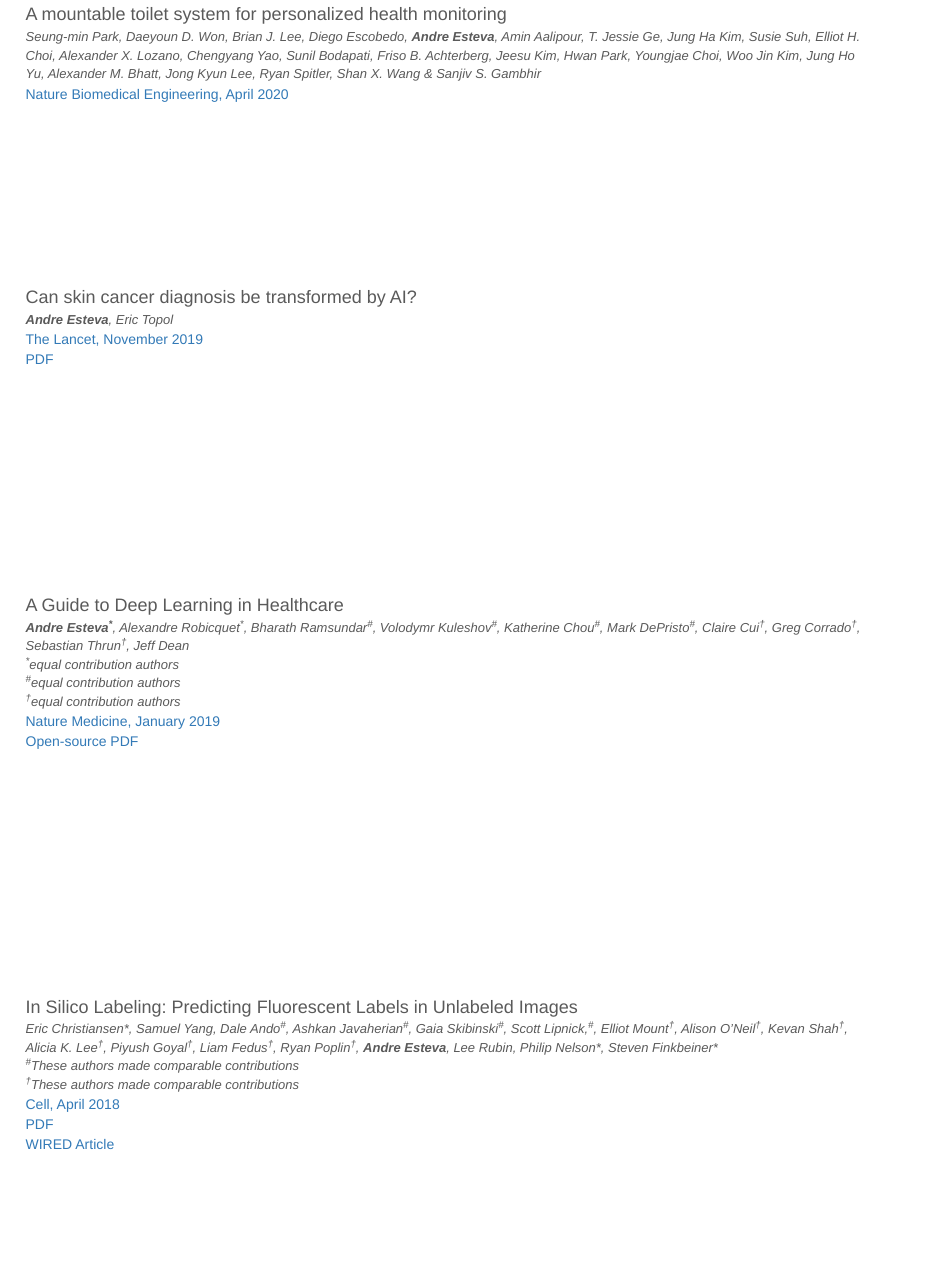
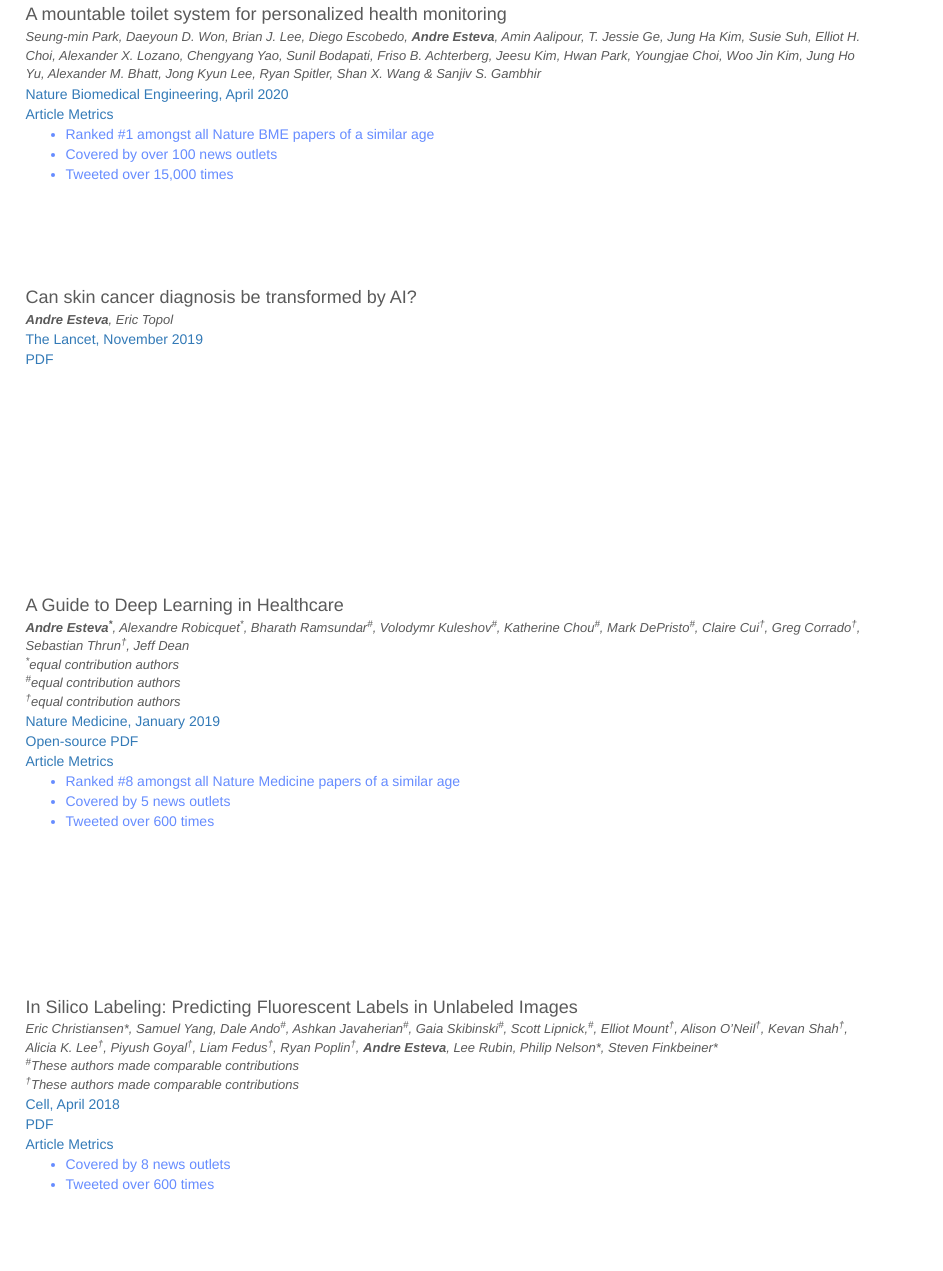
Before and after one commit to andreesteva/andreesteva.github.io, a plain HTML site: page index.html in a window 1280 px wide. Shown: the part 1429-2700 px from the top of the page, 337-1280 px from the left. Drawn offline with nearby package versions, Linux system fonts and the light colour scheme; files whose address does not match are found by name.

Commit message:
adding article metrics to all nature/cell

```diff
--- a/index.html
+++ b/index.html
@@ -361,6 +361,14 @@
               Nature Biomedical Engineering, April 2020
             </a>
             <br>
+            <a href="https://www.nature.com/articles/s41551-020-0534-9/metrics" target="_blank">
+              Article Metrics
+            </a>
+            <ul>
+              <li>Ranked #1 amongst all Nature BME papers of a similar age</li>
+              <li>Covered by over 100 news outlets</li>
+              <li>Tweeted over 15,000 times</li>
+            </ul>
           </div>
         </div>
       </div>
@@ -421,6 +429,15 @@
             <a href="https://rdcu.be/bfKRc" target="_blank">
               Open-source PDF
             </a>
+            <br>
+            <a href="https://www.nature.com/articles/s41591-018-0316-z/metrics" target="_blank">
+              Article Metrics
+            </a>
+            <ul>
+              <li>Ranked #8 amongst all Nature Medicine papers of a similar age</li>
+              <li>Covered by 5 news outlets</li>
+              <li>Tweeted over 600 times</li>
+            </ul>
               </div>
         </div>
       </div>
@@ -445,7 +462,7 @@
               <sup>†</sup>These authors made comparable contributions
               </div>
           <div class="paper-venue">
-            <a href="http://www.cell.com.stanford.idm.oclc.org/cell/fulltext/S0092-8674(18)30364-7" target="_blank">
+            <a href="https://www.cell.com/cell/fulltext/S0092-8674(18)30364-7" target="_blank">
               Cell, April 2018
             </a>
             <br>
@@ -453,9 +470,13 @@
               PDF
             </a>
             <br>
-            <a href="https://www.wired.com/story/ai-learns-a-new-trick-measuring-brain-cells/" target="_blank">
-              WIRED Article
+            <a href="https://plu.mx/plum/a/?doi=10.1016/j.cell.2018.03.040&theme=plum-jbs-theme&hideUsage=true" target="_blank">
+              Article Metrics
             </a>
+            <ul>
+              <li>Covered by 8 news outlets</li>
+              <li>Tweeted over 600 times</li>
+            </ul>
               </div>
         </div>
       </div>
@@ -528,7 +549,12 @@
             <br>
             <a href="https://www.nature.com/articles/nature21056/metrics" target="_blank">
               Article Metrics
-            </a>(235 news articles and blog posts, 4th most read Nature paper of a similar age)
+            </a>
+            <ul>
+              <li>Ranked #4 amongst all Nature papers of a similar age</li>
+              <li>Covered by over 200 news outlets</li>
+              <li>Tweeted over 2,000 times</li>
+            </ul>
               </div>
         </div>
       </div>
@@ -551,7 +577,7 @@
               </div>
           <div class="paper-venue">
               <a href="https://arxiv.org/abs/1612.01074" target="_blank">
-              Neural Information Processing System (NeurIPS) Machine Learning for Healthcare Workshop, December 2016</a>
+              (NeurIPS-ML4H) Conference on Neural Information Processing Systems - Machine Learning for Healthcare Workshop, December 2016</a>
             <br>
               <a href="assets/detection_tracking.pdf" target="_blank">PDF</a>
               </div>
@@ -579,7 +605,7 @@
               </div>
           <div class="paper-venue">
             <a href="https://link.springer.com/chapter/10.1007/978-3-319-46723-8_37" target="_blank">
-            MICCAI, October 2016
+            (MICCAI) International Conference on Medical Image Computing and Computer Assisted Intervention, October 2016
             </a>
             <br>
             <a href="assets/fxs_classify_miccai.pdf" target="_blank">PDF</a>
```
